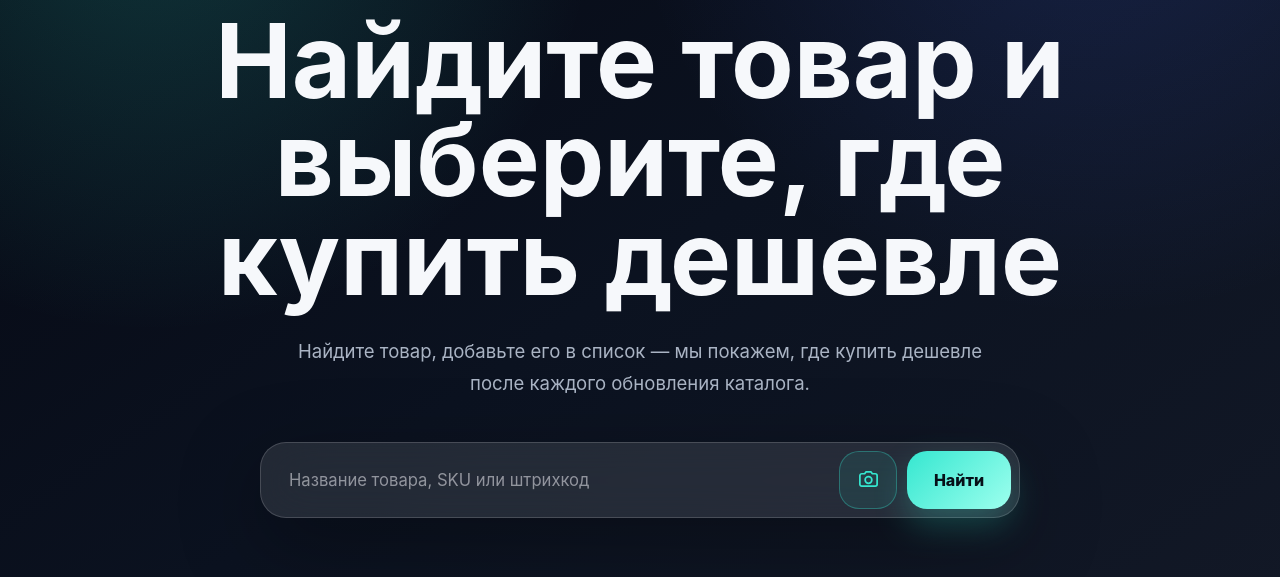
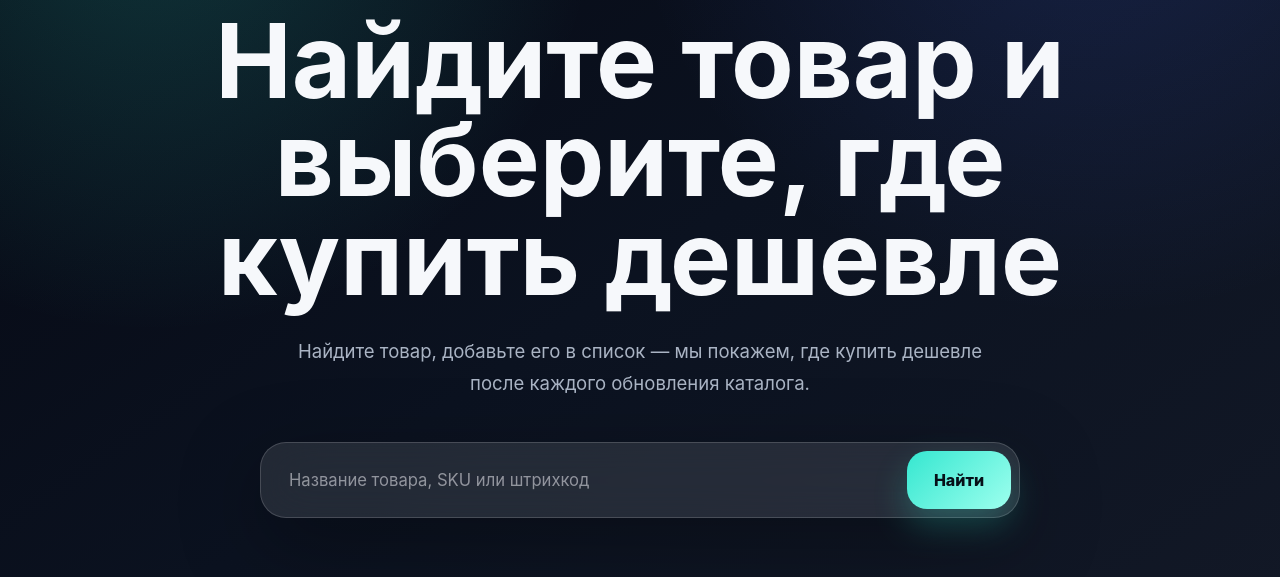
Before and after one commit to SRZ1987/django-parser, a Django app: page / in a window 1280 px wide. Shown: the part 196-773 px from the top of the page. Run offline with Django 5.2, Linux system fonts and the light colour scheme.

Commit message:
Hide barcode scanner on desktop

```diff
--- a/main/static/main/css/barcode-scanner.css
+++ b/main/static/main/css/barcode-scanner.css
@@ -2,7 +2,7 @@
     width: 48px;
     height: 48px;
     flex: 0 0 48px;
-    display: inline-grid;
+    display: none;
     place-items: center;
     border: 1px solid rgba(53, 231, 208, 0.32);
     border-radius: 16px;
@@ -203,6 +203,12 @@ body.is-barcode-scanner-open {
     overflow: hidden;
 }
 
+@media (max-width: 1024px) {
+    .barcode-scan-trigger {
+        display: inline-grid;
+    }
+}
+
 @media (max-width: 560px) {
     .search-panel {
         display: grid;
```
